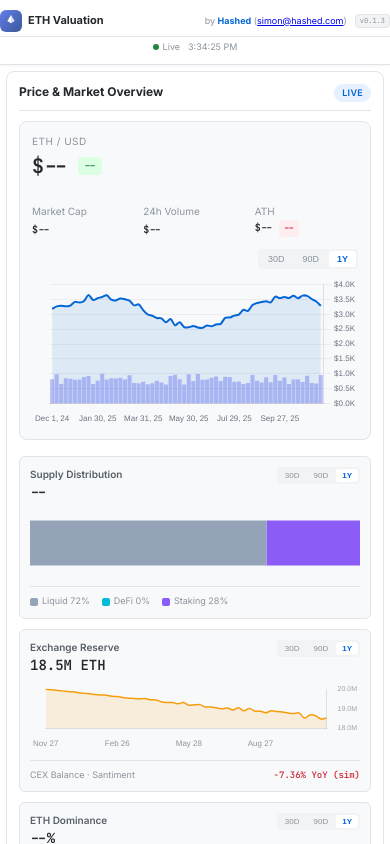
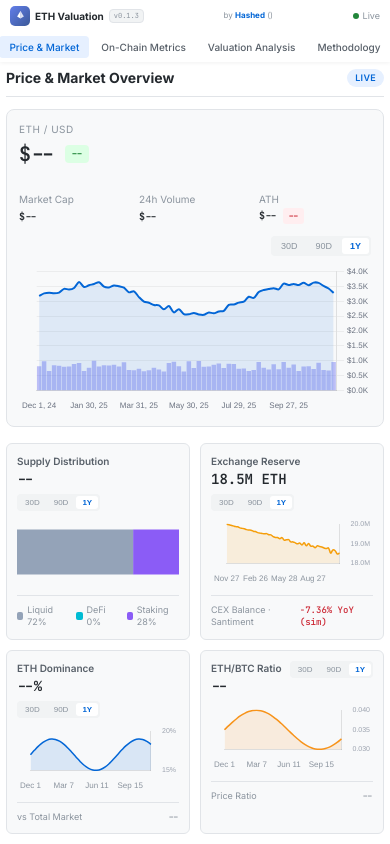
Before and after one commit to seojoonkim/eth-value, a plain HTML site: page index.html in a window 390 px wide. Drawn offline with nearby package versions, Linux system fonts and the light colour scheme; no server answers.

Commit message:
layout revised

```diff
--- a/index.html
+++ b/index.html
@@ -37,6 +37,7 @@
 
         html {
             overflow-x: hidden;
+            scroll-behavior: smooth;
         }
 
         body {
@@ -61,21 +62,62 @@
             top: 0;
             z-index: 1000;
             background: var(--bg);
-            border-bottom: 1px solid var(--border);
-            box-shadow: 0 1px 3px rgba(0,0,0,0.05);
-        }
-
-        /* Header */
+            box-shadow: 0 1px 4px rgba(0,0,0,0.06);
+        }
+
+        /* Header - 더 얇게 */
         .header {
             display: flex;
             justify-content: space-between;
             align-items: center;
-            padding: 12px 16px;
-            gap: 12px;
+            padding: 6px 16px;
+            gap: 10px;
             flex-wrap: wrap;
             max-width: 1400px;
             margin-left: auto;
             margin-right: auto;
+        }
+
+        /* Navigation Bar */
+        .nav-bar {
+            display: flex;
+            justify-content: center;
+            align-items: center;
+            gap: 4px;
+            padding: 6px 16px;
+            max-width: 1400px;
+            margin-left: auto;
+            margin-right: auto;
+            background: var(--bg);
+        }
+
+        .nav-item {
+            padding: 5px 14px;
+            font-size: 11px;
+            font-weight: 500;
+            color: var(--text-secondary);
+            background: transparent;
+            border: none;
+            border-radius: 4px;
+            cursor: pointer;
+            transition: all 0.15s ease;
+            white-space: nowrap;
+            text-decoration: none;
+        }
+
+        .nav-item:hover {
+            color: var(--text);
+            background: var(--bg-card-alt);
+        }
+
+        .nav-item.active {
+            color: var(--primary);
+            background: var(--primary-light);
+        }
+
+        /* Scroll offset for sticky header */
+        .section[id] {
+            scroll-margin-top: 100px;
         }
 
         .logo {
@@ -86,20 +128,20 @@
         }
 
         .logo-icon {
-            width: 28px;
-            height: 28px;
+            width: 24px;
+            height: 24px;
             background: linear-gradient(135deg, #627eea, #3b5998);
-            border-radius: 6px;
+            border-radius: 5px;
             display: flex;
             align-items: center;
             justify-content: center;
             flex-shrink: 0;
         }
 
-        .logo-icon svg { width: 16px; height: 16px; fill: white; }
+        .logo-icon svg { width: 14px; height: 14px; fill: white; }
 
         .logo-text {
-            font-size: 15px;
+            font-size: 14px;
             font-weight: 700;
             color: var(--text);
             white-space: nowrap;
@@ -158,18 +200,18 @@
 
         /* Section */
         .section {
-            background: var(--bg);
-            border: 1px solid var(--border);
-            border-radius: 8px;
-            padding: 16px;
-            margin-bottom: 16px;
+            background: transparent;
+            border: none;
+            border-radius: 0;
+            padding: 0;
+            margin-bottom: 40px;
         }
 
         .section-header {
             display: flex;
             justify-content: space-between;
             align-items: center;
-            margin-bottom: 12px;
+            margin-bottom: 16px;
             padding-bottom: 10px;
             border-bottom: 1px solid var(--border);
             flex-wrap: wrap;
@@ -177,7 +219,7 @@
         }
 
         .section-title {
-            font-size: 13px;
+            font-size: 16px;
             font-weight: 700;
             color: var(--text);
             display: flex;
@@ -1023,7 +1065,7 @@
 
         /* Methodology Section */
         .methodology-section {
-            background: var(--bg-card);
+            background: transparent;
         }
 
         .methodology-grid {
@@ -1192,76 +1234,92 @@
                 padding: 10px;
             }
 
-            /* Header - 2 rows on mobile */
+            /* Header - 1줄로 (로고 + credit + Live) */
             .header {
-                display: grid;
-                grid-template-columns: 1fr auto;
-                grid-template-rows: auto auto;
-                gap: 6px 12px;
-                padding: 10px 0;
+                display: flex;
+                flex-direction: row;
+                align-items: center;
+                justify-content: space-between;
+                gap: 6px;
+                padding: 6px 10px;
             }
 
             .logo {
-                grid-column: 1;
-                grid-row: 1;
-                gap: 6px;
+                display: flex;
+                align-items: center;
+                gap: 5px;
+                flex-shrink: 0;
             }
 
             .logo-icon {
-                width: 22px;
-                height: 22px;
+                width: 20px;
+                height: 20px;
             }
 
             .logo-icon svg {
-                width: 12px;
-                height: 12px;
+                width: 11px;
+                height: 11px;
             }
 
             .logo-text {
-                font-size: 13px;
-            }
-
+                font-size: 12px;
+            }
+
+            /* 모바일에서 header-meta 작게 표시 */
             .header-meta {
-                grid-column: 2;
-                grid-row: 1;
-                gap: 8px;
-                justify-self: end;
-            }
-
-            .credit {
+                display: flex;
+                flex: 1;
+                justify-content: center;
+                gap: 4px;
+            }
+
+            .header-meta .credit {
+                font-size: 9px;
+                color: var(--text-muted);
+            }
+
+            /* 로고 옆 version-badge 모바일 스타일 */
+            .logo .version-badge {
+                font-size: 7px;
+                padding: 1px 4px;
+            }
+
+            /* 모바일에서 시간 숨기고 Live만 표시 */
+            .header-right {
+                display: flex;
+                align-items: center;
                 font-size: 10px;
-            }
-
-            .version-badge {
-                font-size: 8px;
-                padding: 2px 5px;
-            }
-
-            .header-right {
-                grid-column: 1 / -1;
-                grid-row: 2;
-                justify-self: center;
+                gap: 4px;
+                flex-shrink: 0;
+            }
+
+            .header-right #update-time {
+                display: none;
+            }
+
+            .nav-bar {
+                padding: 4px 10px;
+                gap: 2px;
+            }
+
+            .nav-item {
+                padding: 4px 10px;
                 font-size: 10px;
-                gap: 8px;
-                padding-top: 4px;
-                border-top: 1px solid var(--border);
-                width: 100%;
-                justify-content: center;
             }
 
             /* Section */
             .section {
-                padding: 12px;
+                padding: 0;
+                margin-bottom: 28px;
+            }
+
+            .section-header {
                 margin-bottom: 12px;
-            }
-
-            .section-header {
-                margin-bottom: 10px;
                 padding-bottom: 8px;
             }
 
             .section-title {
-                font-size: 12px;
+                font-size: 14px;
             }
 
             /* Price Card */
@@ -1479,27 +1537,26 @@
         }
 
         /* Extra small screens */
-        /* Extra small screens */
         @media (max-width: 400px) {
             .container {
                 padding: 6px;
             }
 
             .header {
-                gap: 4px 8px;
+                gap: 4px;
             }
 
             .logo-text {
-                font-size: 11px;
-            }
-
-            .credit {
-                font-size: 9px;
-            }
-
-            .version-badge {
-                font-size: 7px;
-                padding: 1px 4px;
+                font-size: 10px;
+            }
+
+            .header-meta .credit {
+                font-size: 8px;
+            }
+
+            /* 아주 작은 화면에서 이메일 숨기고 Hashed만 표시 */
+            .header-meta .credit a {
+                display: none;
             }
 
             .header-right {
@@ -1524,8 +1581,8 @@
             }
         }
 
-        /* 매우 작은 화면에서 metrics 1열 */
-        @media (max-width: 550px) {
+        /* 매우 작은 화면에서 metrics 1열 (360px 이하) */
+        @media (max-width: 360px) {
             .triple-chart-grid {
                 grid-template-columns: 1fr;
             }
@@ -1570,10 +1627,10 @@
                     </svg>
                 </div>
                 <span class="logo-text">ETH Valuation</span>
+                <span class="version-badge">v0.1.3</span>
             </div>
             <div class="header-meta">
                 <span class="credit">by <strong>Hashed</strong> (<a href="mailto:simon@hashed.com">simon@hashed.com</a>)</span>
-                <span class="version-badge">v0.1.3</span>
             </div>
             <div class="header-right">
                 <div class="status">
@@ -1583,11 +1640,17 @@
                 <span id="update-time">--:--:--</span>
             </div>
         </header>
+        <nav class="nav-bar">
+            <a class="nav-item active" href="#section-price" onclick="console.log('clicked price'); document.getElementById('section-price').scrollIntoView({behavior:'smooth', block:'start'}); return false;">Price & Market</a>
+            <a class="nav-item" href="#section-onchain" onclick="console.log('clicked onchain'); document.getElementById('section-onchain').scrollIntoView({behavior:'smooth', block:'start'}); return false;">On-Chain Metrics</a>
+            <a class="nav-item" href="#section-valuation" onclick="console.log('clicked valuation'); document.getElementById('section-valuation').scrollIntoView({behavior:'smooth', block:'start'}); return false;">Valuation Analysis</a>
+            <a class="nav-item" href="#section-methodology" onclick="console.log('clicked methodology'); document.getElementById('section-methodology').scrollIntoView({behavior:'smooth', block:'start'}); return false;">Methodology</a>
+        </nav>
     </div>
 
     <div class="container">
         <!-- SECTION 1: PRICE & MARKET -->
-        <section class="section">
+        <section class="section" id="section-price">
             <div class="section-header">
                 <div class="section-title">Price & Market Overview</div>
                 <span class="section-badge">Live</span>
@@ -1721,7 +1784,7 @@
         </section>
 
         <!-- SECTION 2: ON-CHAIN METRICS -->
-        <section class="section">
+        <section class="section" id="section-onchain">
             <div class="section-header">
                 <div class="section-title">
                     On-Chain Metrics & Trends
@@ -1923,7 +1986,7 @@
         </section>
 
         <!-- SECTION 3: VALUATION -->
-        <section class="section">
+        <section class="section" id="section-valuation">
             <div class="section-header">
                 <div class="section-title">
                     Valuation Analysis
@@ -1987,7 +2050,7 @@
         </section>
 
         <!-- Methodology Section -->
-        <section class="section methodology-section">
+        <section class="section methodology-section" id="section-methodology">
             <div class="section-header">
                 <div class="section-title">Valuation Methodology</div>
                 <span class="section-badge">Reference</span>
@@ -4379,6 +4442,31 @@
             fetchAll();
             setInterval(fetchAll, 120000);
             setInterval(updateTime, 1000);
+
+            // Navigation - update active state on scroll only
+            const navItems = document.querySelectorAll('.nav-item');
+            const sections = document.querySelectorAll('.section[id]');
+
+            // Update active nav on scroll
+            const updateActiveNav = () => {
+                let currentSection = 'section-price';
+
+                sections.forEach(section => {
+                    const sectionTop = section.offsetTop - 100;
+                    if (window.scrollY >= sectionTop) {
+                        currentSection = section.getAttribute('id');
+                    }
+                });
+
+                navItems.forEach(item => {
+                    item.classList.remove('active');
+                    if (item.getAttribute('href') === '#' + currentSection) {
+                        item.classList.add('active');
+                    }
+                });
+            };
+
+            window.addEventListener('scroll', updateActiveNav);
         });
     </script>
 </body>
```
